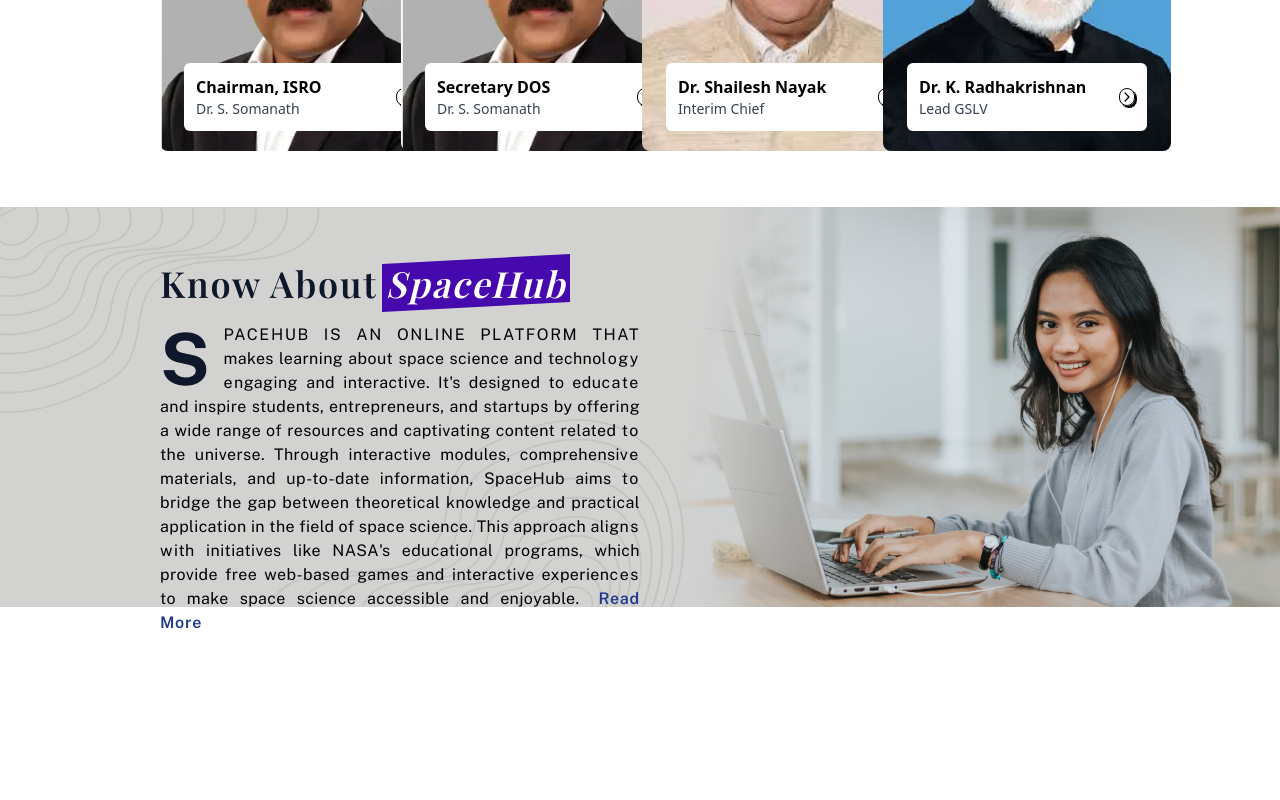
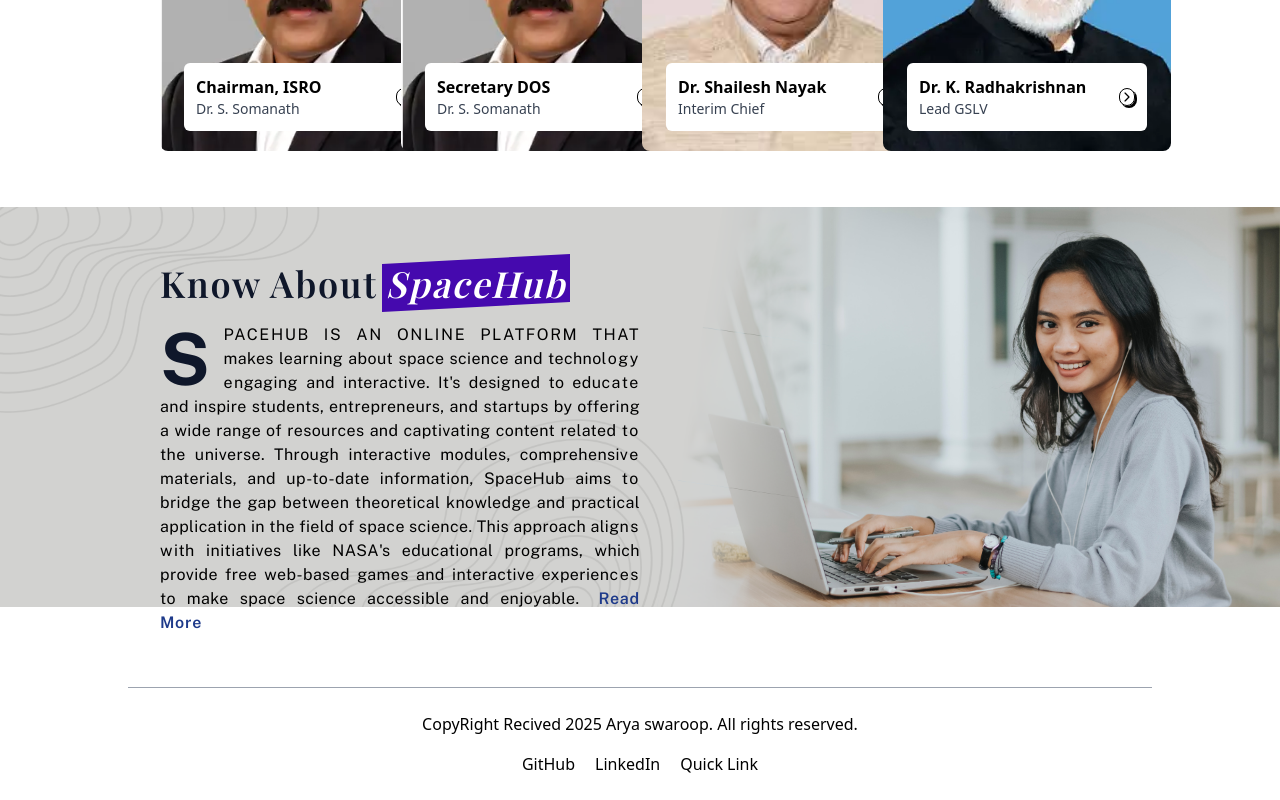
Before and after one commit to SwaroopArya65/ISRO-SpaceHub, a React (Vite) app in the folder frontend/: page / in a window 1280 px wide. Shown: the part 2513-3313 px from the top of the page. Before the commit the page ends 3160 px from the top, so only its background shows below. Built offline with nearby package versions, Linux system fonts and the light colour scheme; a web font is replaced by a local one.

Commit message:
Footer componet Desgin completed

```diff
--- a/frontend/src/components/Footer.jsx
+++ b/frontend/src/components/Footer.jsx
@@ -1,9 +1,24 @@
 import React from 'react'
+import { PiCopyrightFill } from "react-icons/pi";
 
 const Footer = () => {
     return (
-        <div>
-            Footer Goes here....
+        <div class="mt-20">
+            {/* <div class="text-center">
+                <img src="./images/favi.png" alt="" class="w-20 mx-auto mb-2">
+                <div class="w-max flex items-center gap-2 mx-auto">
+                    <img src="./images/mail_icon.png" alt="" class="w-6">
+                    aryaswaroop027@gmail.com
+                </div>
+            </div> */}
+            <div class="text-center sm:flex items-center justify-between border-t border-gray-400 mx-[10%] mt-12 py-6">
+                <p>CopyRight Recived 2025 Arya swaroop. All rights reserved.</p>
+                <ul class="flex items-center gap-5 justify-center mt-4 sm:mt-0">
+                    <li><a href="https://github.com/SwaroopArya65">GitHub</a></li>
+                    <li><a href="https://www.linkedin.com/in/arya-swaroop-0a313b1b2">LinkedIn</a></li>
+                    <li><a href="#">Quick Link</a></li>
+                </ul>
+            </div>
         </div>
     )
 }
--- a/frontend/src/pages/Index.jsx
+++ b/frontend/src/pages/Index.jsx
@@ -6,6 +6,7 @@
 import ContactUs from '../components/ContactUs';
 import OrganizerBoard from '../components/OrganizerBoard';
 import AboutUs from './../components/AboutUs';
+import Footer from '../components/Footer';
 
 const Index = () => {
     return (
@@ -60,6 +61,9 @@
             <div className='mb-10'>
                 <AboutUs />
             </div>
+            <div>
+                <Footer />
+            </div>
         </div>
     );
 };
```
